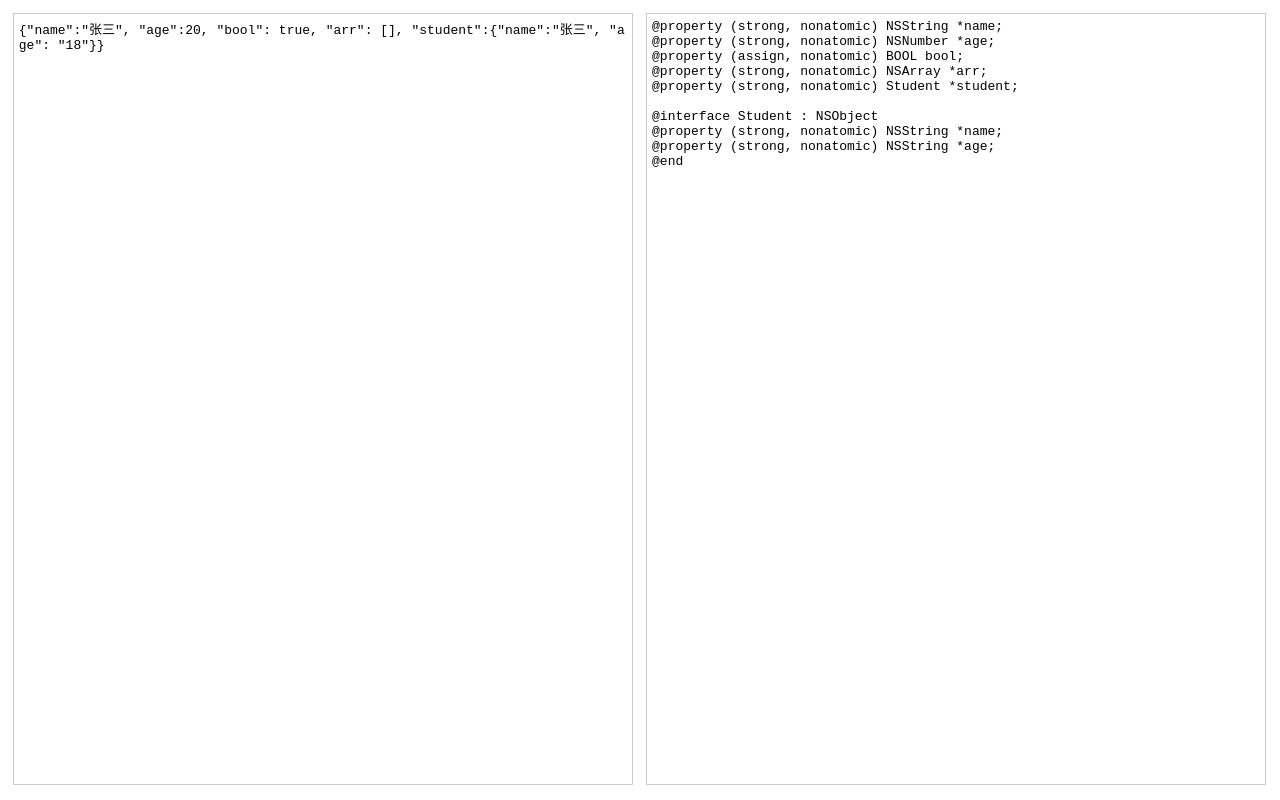
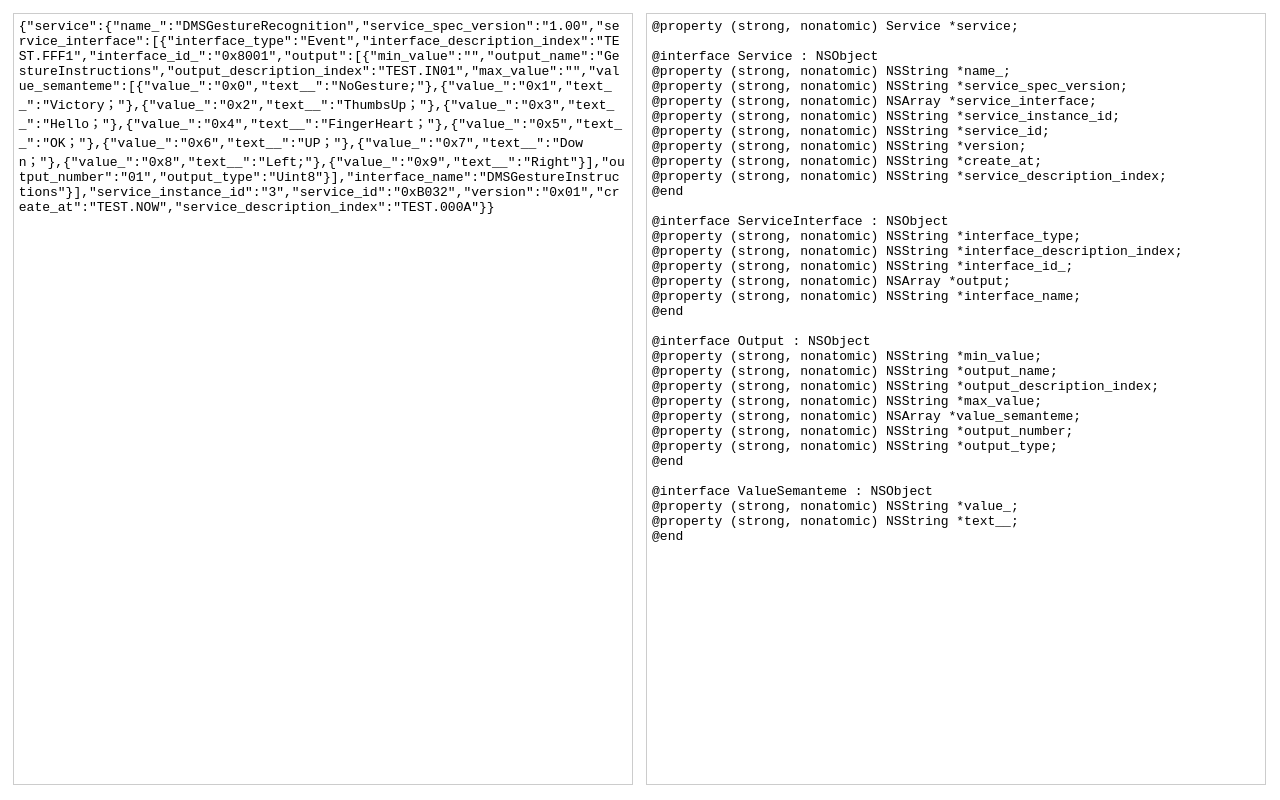
Before and after one commit to objcat/x-conver, a plain HTML site: page index.html in a window 1280 px wide. Drawn offline with Linux system fonts and the light colour scheme.

Commit message:
优化代码

```diff
--- a/index.html
+++ b/index.html
@@ -60,7 +60,8 @@
 
         <div class="wrap" id="wrap" oncontextmenu="showRightClickMenu()">
             <div class="left">
-                <textarea id="input">{"name":"张三", "age":20, "bool": true, "arr": [], "student":{"name":"张三", "age": "18"}}</textarea>
+                <textarea id="input">{"service":{"name_":"DMSGestureRecognition","service_spec_version":"1.00","service_interface":[{"interface_type":"Event","interface_description_index":"TEST.FFF1","interface_id_":"0x8001","output":[{"min_value":"","output_name":"GestureInstructions","output_description_index":"TEST.IN01","max_value":"","value_semanteme":[{"value_":"0x0","text__":"NoGesture;"},{"value_":"0x1","text__":"Victory；"},{"value_":"0x2","text__":"ThumbsUp；"},{"value_":"0x3","text__":"Hello；"},{"value_":"0x4","text__":"FingerHeart；"},{"value_":"0x5","text__":"OK；"},{"value_":"0x6","text__":"UP；"},{"value_":"0x7","text__":"Down；"},{"value_":"0x8","text__":"Left;"},{"value_":"0x9","text__":"Right"}],"output_number":"01","output_type":"Uint8"}],"interface_name":"DMSGestureInstructions"}],"service_instance_id":"3","service_id":"0xB032","version":"0x01","create_at":"TEST.NOW","service_description_index":"TEST.000A"}}
+                </textarea>
             </div>
             <div class="right">
                 <textarea id="output" readonly></textarea>
@@ -123,6 +124,10 @@
                         case '[object Array]': {
                             var temp = "@property (strong, nonatomic) NSArray *" + key + ";" + "\n";
                             result += temp;
+                            var arr = obj[key];
+                            if (arr.length > 0) {
+                                analyticalObj(key, arr[0]);
+                            }
                             break;
                         }
 
@@ -131,9 +136,7 @@
                             var cls = first_word_uppercase(key);
                             var temp = "@property (strong, nonatomic) " + cls + " *" + key + ";" + "\n";
                             result += temp;
-                            var clsDic = {};
-                            clsDic[cls] = conver(obj[key]);
-                            dicArr.push(clsDic);
+                            analyticalObj(key, obj[key])
                             break;
                         }
 
@@ -148,13 +151,6 @@
 
                         }
                     }
-
-                    for (var index in dicArr) {
-                        // 获取类名
-                        var cls = dicArr[index];
-                        console.log(cls);
-                    }
-
                 })
 
                 return result;
@@ -166,6 +162,7 @@
             }
 
             function collect(result) {
+                dicArr = dicArr.reverse()
                 for (var index in dicArr) {
                     var dic1 = dicArr[index]
                     for (var cls in dic1) {
@@ -179,10 +176,28 @@
                 output.value = result;
             }
 
+            function analyticalObj(key, obj) {
+                var cls = first_word_uppercase(key);
+                var clsDic = {};
+                clsDic[cls] = conver(obj);
+                dicArr.push(clsDic);
+            }
+
             // 首字母大写
             function first_word_uppercase(str) {
+                var result = "";
+                if (str.indexOf("_") != -1) {
+                    var arr = str.split("_");
+                    if (arr.length == 2) {
+                       var first = first_word_uppercase(arr[0]);
+                       var last = first_word_uppercase(arr[1]);
+                       result += first += last;
+                       return result;
+                    }
+                    return str;
+                } else {
                     var arr = str.split("");
-                var result = "";
+
                     for (var index in arr) {
                         var value = arr[index];
                         if (index == 0) {
@@ -193,6 +208,7 @@
                     }
                     return result;
                 }
+            }
 
         </script>
 
```
Lines whose indentation alone changed are shown as unchanged.
